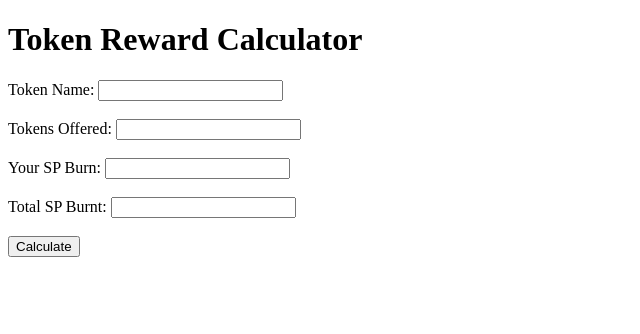
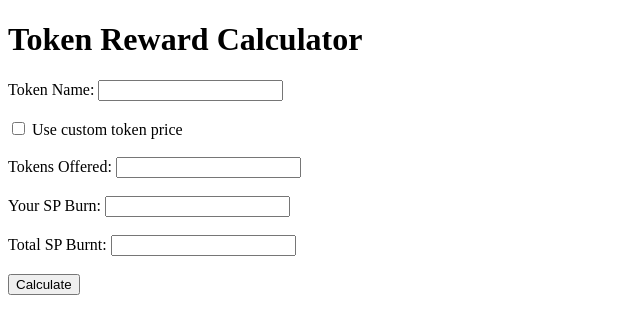
Before and after one commit to ozp3/Mocadrop-Calculator, a Flask app: page / in a window 1280 px wide. Shown: the top 334 px of the page, without its empty margins (0-640 px from the left). Run offline with Flask 3, Linux system fonts and the light colour scheme.

Commit message:
Updated app with custom token price functionality

```diff
--- a/app.py
+++ b/app.py
@@ -3,7 +3,6 @@ import requests
 
 app = Flask(__name__)
 
-# Token fiyatını çekmek için mocadrop.py'deki fonksiyon
 def get_token_price(token_id, vs_currency="usd"):
     url = f"https://api.coingecko.com/api/v3/simple/price?ids={token_id}&vs_currencies={vs_currency}"
     response = requests.get(url)
@@ -13,7 +12,6 @@ def get_token_price(token_id, vs_currency="usd"):
     else:
         return None
 
-# Ana sayfa rotası
 @app.route("/", methods=["GET", "POST"])
 def index():
     if request.method == "POST":
@@ -22,24 +20,23 @@ def index():
         your_sp_burn = int(request.form.get("your_sp_burn"))
         total_sp_burnt = int(request.form.get("total_sp_burnt"))
 
-        # Token fiyatını çek
-        token_price = get_token_price(token_name)
-        if token_price is None:
-            return render_template("index.html", error="Token price couldn't be fetched.")
-
-        # Ödülü hesapla
+        custom_price_checkbox = request.form.get("custom_price_checkbox")
+        if custom_price_checkbox:
+            token_price = float(request.form.get("custom_price"))
+        else:
+            token_price = get_token_price(token_name)
+            if token_price is None:
+                return render_template("index.html", error="Token price couldn't be fetched.")
         reward = your_sp_burn * (tokens_offered / total_sp_burnt) * token_price
 
         return render_template(
             "index.html",
-            token_name=token_name.upper(),
+            token_name=token_name.upper() if token_name else "Custom Price",
             token_price=f"{token_price:.4f}$",
             tokens_offered=f"{tokens_offered:,}",
             your_sp_burn=f"{your_sp_burn:,}",
             total_sp_burnt=f"{total_sp_burnt:,}",
-            reward=f"{reward:.2f}$"
+            reward=f"{reward:.2f}$",
+            custom_price_checked=bool(custom_price_checkbox),
         )
     return render_template("index.html")
-
-if __name__ == "__main__":
-    app.run(debug=True)
--- a/templates/index.html
+++ b/templates/index.html
@@ -13,8 +13,52 @@
         type="text"
         id="token_name"
         name="token_name"
+        {%
+        if
+        custom_price_checked
+        %}
+        disabled
+        {%
+        endif
+        %}
         required
       /><br /><br />
+
+      <label>
+        <input
+          type="checkbox"
+          id="custom_price_checkbox"
+          name="custom_price_checkbox"
+          {%
+          if
+          custom_price_checked
+          %}
+          checked
+          {%
+          endif
+          %}
+          onchange="toggleCustomPrice(this)"
+        />
+        Use custom token price </label
+      ><br /><br />
+
+      <div id="custom_price_div" style="display: none">
+        <label for="custom_price">Custom Token Price ($):</label>
+        <input
+          type="number"
+          step="0.0001"
+          id="custom_price"
+          name="custom_price"
+          {%
+          if
+          custom_price_checked
+          %}
+          required
+          {%
+          endif
+          %}
+        /><br /><br />
+      </div>
 
       <label for="tokens_offered">Tokens Offered:</label>
       <input
@@ -43,9 +87,24 @@
       <button type="submit">Calculate</button>
     </form>
 
+    <script>
+      function toggleCustomPrice(checkbox) {
+        const customPriceDiv = document.getElementById("custom_price_div");
+        const tokenNameInput = document.getElementById("token_name");
+
+        if (checkbox.checked) {
+          customPriceDiv.style.display = "block";
+          tokenNameInput.disabled = true;
+        } else {
+          customPriceDiv.style.display = "none";
+          tokenNameInput.disabled = false;
+        }
+      }
+    </script>
+
     {% if token_name %}
     <h2>Results</h2>
-    <p><strong>Token Name:</strong> {{ token_name }}</p>
+    <p><strong>Token ID (If any):</strong> {{ token_name }}</p>
     <p><strong>Token Price:</strong> {{ token_price }}</p>
     <p><strong>Tokens Offered:</strong> {{ tokens_offered }}</p>
     <p><strong>Your SP Burn:</strong> {{ your_sp_burn }}</p>
```
